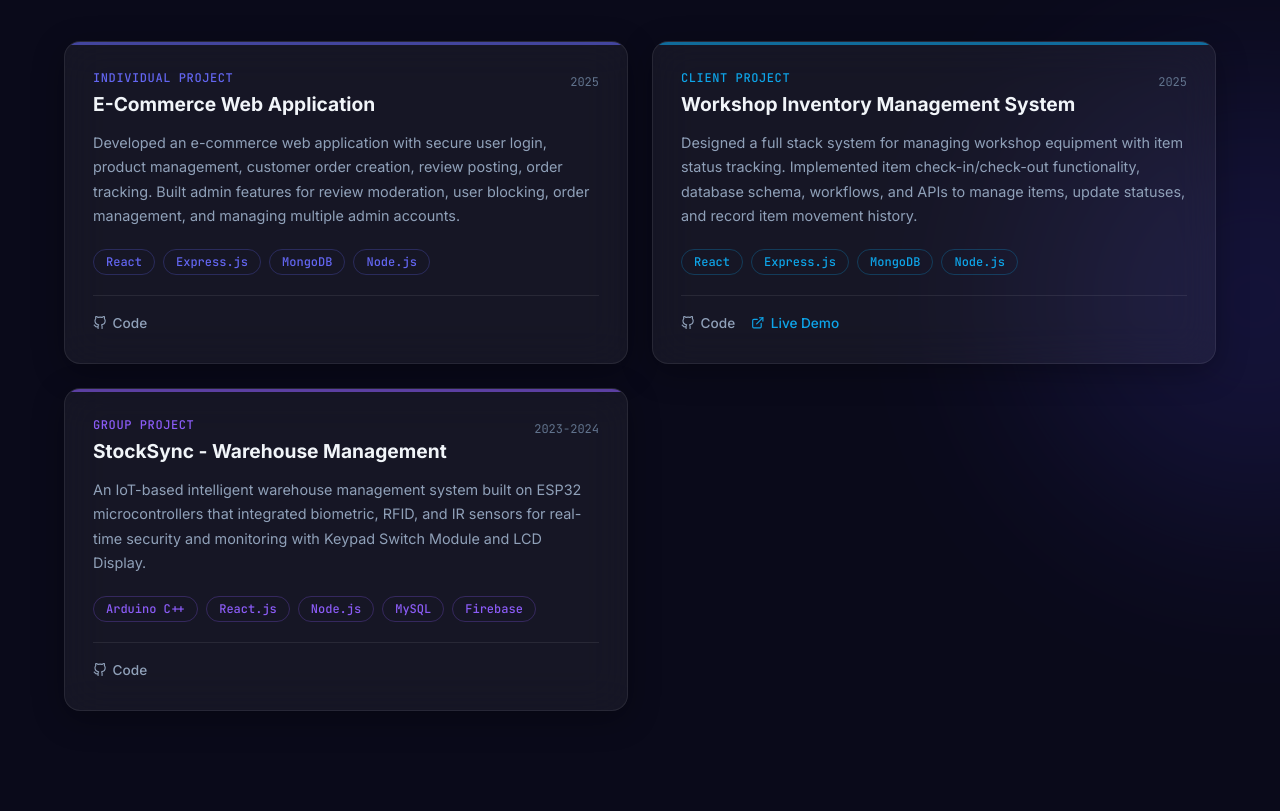
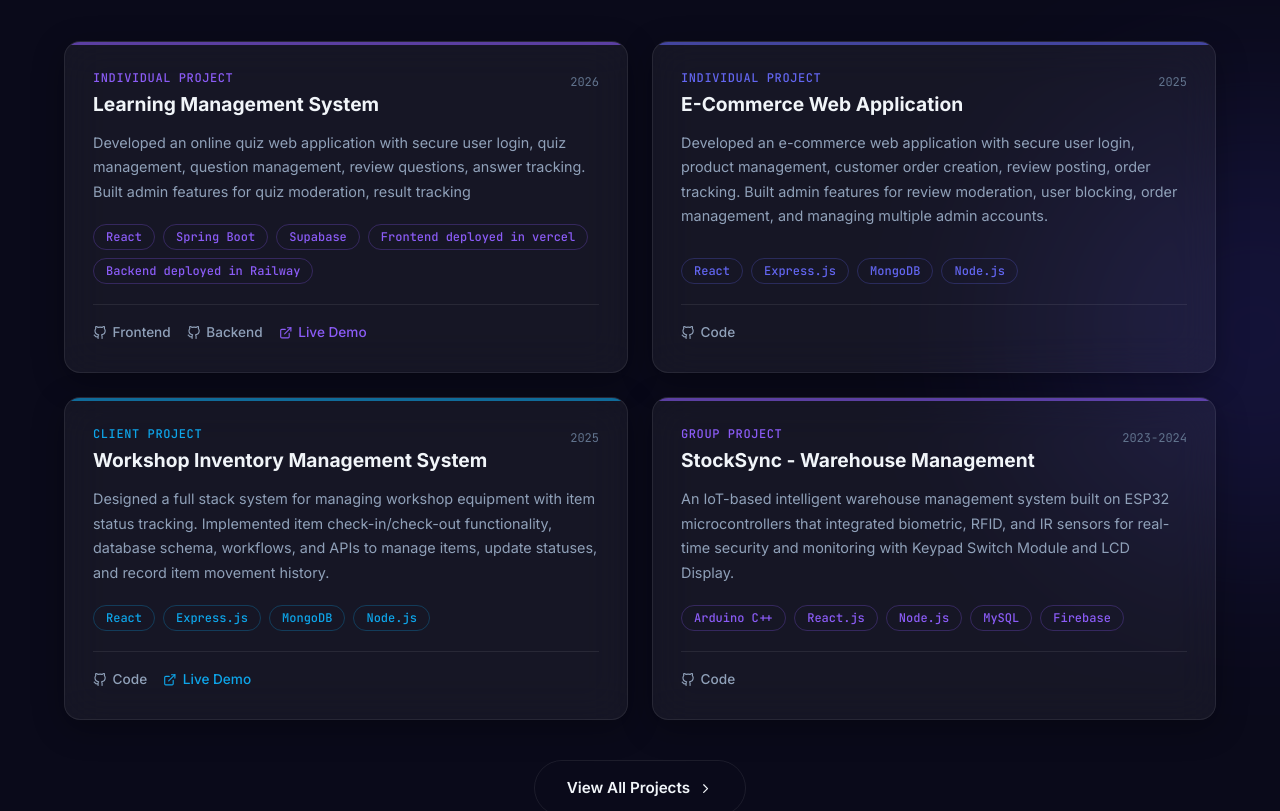
Before and after one commit to Geethx/Portfolio_frontend, a React (Vite) app: page / in a window 1280 px wide. Shown: the part 2820-3631 px from the top of the page. Built offline with nearby package versions, Linux system fonts and the light colour scheme.

Commit message:
feat: implement Projects component with grid layout and motion animations

```diff
--- a/src/components/Projects/Projects.jsx
+++ b/src/components/Projects/Projects.jsx
@@ -3,6 +3,17 @@ import { useRef, useState } from 'react';
 import { FiExternalLink, FiGithub, FiChevronRight } from 'react-icons/fi';
 
 const projects = [
+    {
+        title: 'Learning Management System',
+        type: 'Individual Project',
+        year: '2026',
+        description: 'Developed an online quiz web application with secure user login, quiz management, question management, review questions, answer tracking. Built admin features for quiz moderation, result tracking',
+        tech: ['React', 'Spring Boot', 'Supabase', 'Frontend deployed in vercel', 'Backend deployed in Railway'],
+        live: 'https://studysprintonline.vercel.app',
+        Backend: 'https://github.com/Geethx/Online_Quiz_System_Backend',
+        Frontend: 'https://github.com/Geethx/Online_Quiz_System_Frontend',
+        color: '#8b5cf6',
+    },
     {
         title: 'E-Commerce Web Application',
         type: 'Individual Project',
@@ -34,6 +45,16 @@ const projects = [
         github: 'https://github.com/Hardware-project-group',
         color: '#8b5cf6',
     },
+    {
+        title: 'StockSync - Warehouse Management',
+        type: 'Group Project',
+        year: '2023-2024',
+        description: 'An IoT-based intelligent warehouse management system built on ESP32 microcontrollers that integrated biometric, RFID, and IR sensors for real-time security and monitoring with Keypad Switch Module and LCD Display.',
+        tech: ['Arduino C++', 'React.js', 'Node.js', 'MySQL', 'Firebase'],
+        github: 'https://github.com/Hardware-project-group',
+        color: '#8b5cf6',
+    },
+
 ];
 
 const Projects = () => {
@@ -106,8 +127,17 @@ const Projects = () => {
                                 ))}
                             </div>
 
-                            <div className="flex gap-3 sm:gap-4 pt-3 sm:pt-4 border-t border-glass-border">
-                                {project.github && (
+                            <div className="flex flex-wrap gap-3 sm:gap-4 pt-3 sm:pt-4 border-t border-glass-border">
+                                {project.Backend && project.Frontend ? (
+                                    <>
+                                        <a href={project.Frontend} target="_blank" rel="noreferrer" className="flex items-center gap-1 sm:gap-1.5 text-[0.8rem] sm:text-[0.85rem] font-medium text-slate-400 hover:text-primary-400 transition-colors duration-300">
+                                            <FiGithub /> <span>Frontend</span>
+                                        </a>
+                                        <a href={project.Backend} target="_blank" rel="noreferrer" className="flex items-center gap-1 sm:gap-1.5 text-[0.8rem] sm:text-[0.85rem] font-medium text-slate-400 hover:text-primary-400 transition-colors duration-300">
+                                            <FiGithub /> <span>Backend</span>
+                                        </a>
+                                    </>
+                                ) : project.github && (
                                     <a href={project.github} target="_blank" rel="noreferrer" className="flex items-center gap-1 sm:gap-1.5 text-[0.8rem] sm:text-[0.85rem] font-medium text-slate-400 hover:text-primary-400 transition-colors duration-300">
                                         <FiGithub /> <span>Code</span>
                                     </a>
```
